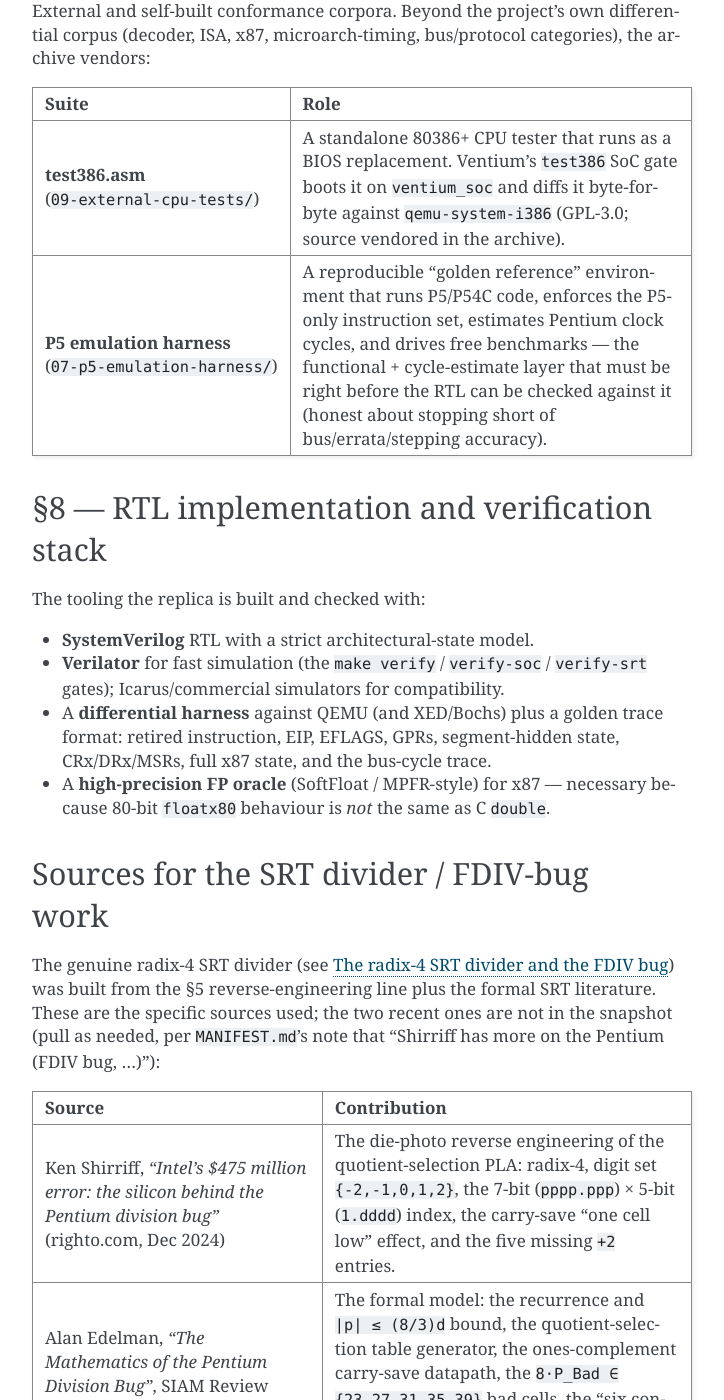
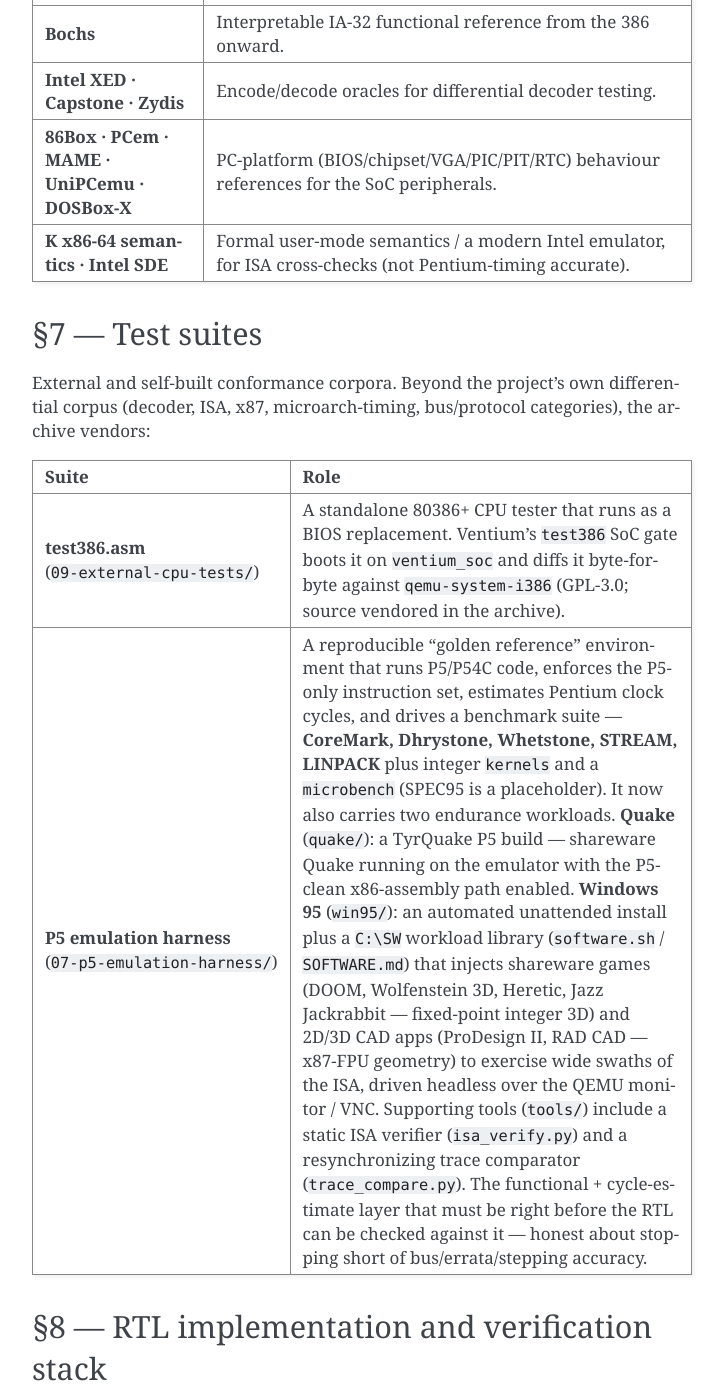
Before and after one commit to AL-255/ventium, a Sphinx documentation site: the page built from docs/sphinx/reference-library.rst, in a window 1280 px wide and 1400 px high, scrolled down 4562 px. Shown: the whole window, without its empty margins (388-1112 px from the left). Built offline with Sphinx 7.4.7, drawn with Linux system fonts in a browser that asks for light colours; some of the changed text lies outside the part shown.

Commit message:
docs: refresh reference-library to match ventium-refs
§7 P5 emulation harness: name the benchmark suite (CoreMark/Dhrystone/
Whetstone/STREAM/LINPACK + kernels/microbench) and add the two endurance
workloads now in the harness — the TyrQuake P5 build (quake/) and the
Windows 95 boot environment + C:\SW software library (win95/), plus the
isa_verify/trace_compare tooling.

§2 pipeline-internals: add the RTL Engineering P5/Pentium microarchitecture
video transcripts (rtl-engineering-transcripts/) as a secondary source.

Docs only; no RTL or submodule changes.

```diff
--- a/docs/sphinx/reference-library.rst
+++ b/docs/sphinx/reference-library.rst
@@ -102,6 +102,16 @@
    * - **Microprocessor Report, "Intel Reveals Pentium Implementation Details",
        1993** (``mpr-pentium-implementation-1993``)
      - Secondary source on early P5 internals, pairing exceptions, rationale.
+   * - **RTL Engineering — P5/Pentium microarchitecture video transcripts**
+       (``rtl-engineering-transcripts/``)
+     - Independent deep-dives that reconstruct the P5/MMX front end from the
+       public record: the U/V dual decoder, the 1-byte length guess + length
+       cache, ``0F``-as-prefix handling, U/V pairability, the eight-stage FPU with
+       FXCH pairing, and the FDIV/integer overlap ("early-exception" logic) that
+       made Quake fast on the P5. Secondary analysis — speculative where Intel
+       never disclosed internals — cross-checked against §1–§3; the basis for the
+       cycle-model fidelity notes in ``rtl-engineering-transcripts/
+       _GAPS_vs_ventium.md``.
 
 
 §3 — Optimization guides and timing tables
@@ -216,9 +226,21 @@
    * - **P5 emulation harness** (``07-p5-emulation-harness/``)
      - A reproducible "golden reference" environment that runs P5/P54C code,
        enforces the P5-only instruction set, estimates Pentium clock cycles, and
-       drives free benchmarks — the functional + cycle-estimate layer that must be
-       right before the RTL can be checked against it (honest about stopping short
-       of bus/errata/stepping accuracy).
+       drives a benchmark suite — **CoreMark, Dhrystone, Whetstone, STREAM,
+       LINPACK** plus integer ``kernels`` and a ``microbench`` (SPEC95 is a
+       placeholder). It now also carries two endurance workloads. **Quake**
+       (``quake/``): a TyrQuake P5 build — shareware Quake running on the emulator
+       with the P5-clean x86-assembly path enabled. **Windows 95**
+       (``win95/``): an automated unattended install plus a ``C:\SW`` workload
+       library (``software.sh`` / ``SOFTWARE.md``) that injects shareware games
+       (DOOM, Wolfenstein 3D, Heretic, Jazz Jackrabbit — fixed-point integer 3D)
+       and 2D/3D CAD apps (ProDesign II, RAD CAD — x87-FPU geometry) to exercise
+       wide swaths of the ISA, driven headless over the QEMU monitor / VNC.
+       Supporting tools (``tools/``) include a static ISA verifier
+       (``isa_verify.py``) and a resynchronizing trace comparator
+       (``trace_compare.py``). The functional + cycle-estimate layer that must be
+       right before the RTL can be checked against it — honest about stopping
+       short of bus/errata/stepping accuracy.
 
 
 §8 — RTL implementation and verification stack
```
